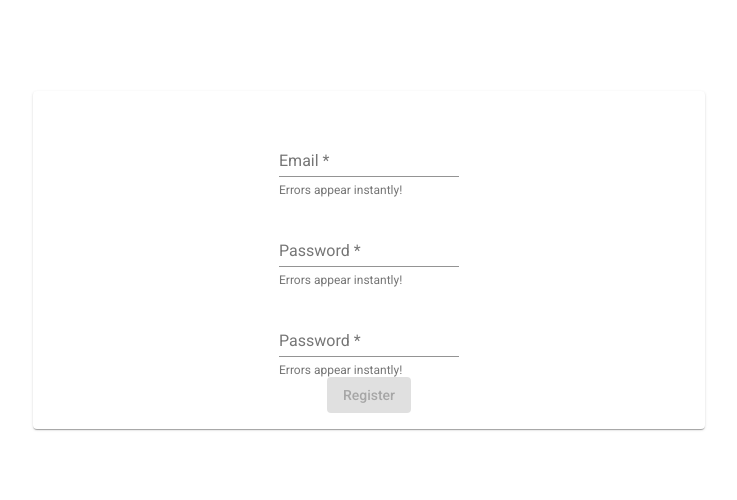
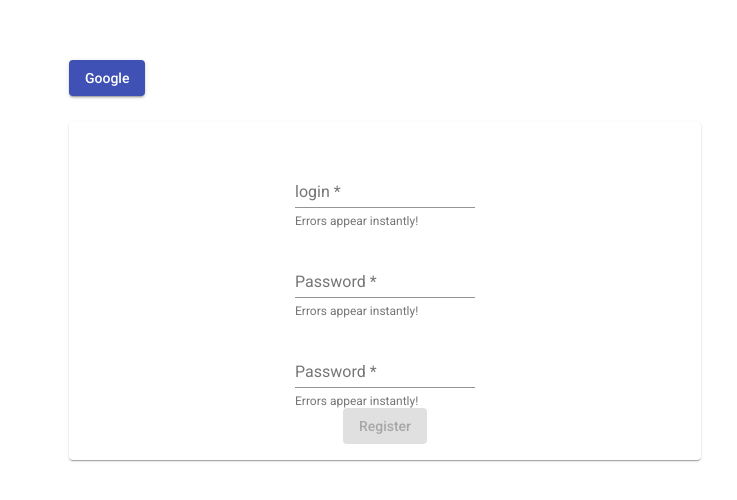
Before and after one commit to VasonSubotin/cr-project-front-end, an Angular app: page /registration in a window 1280 px wide. Shown: the part 140-640 px from the top of the page, without its empty margins (271-1008 px from the left). Built offline with nearby package versions, Linux system fonts and the light colour scheme.

Commit message:
add google request

```diff
--- a/src/app/components/enrollment/enrollment.component.html
+++ b/src/app/components/enrollment/enrollment.component.html
@@ -1,5 +1,5 @@
 <div class="flex-block flex-block--center">
-  <mat-card class="width-50">
+  <mat-card class="width-50 max-width--600">
     <mat-card-header>
     <mat-card-title>
       You have not added your car yet
--- a/src/app/components/enrollment/enrollment.component.ts
+++ b/src/app/components/enrollment/enrollment.component.ts
@@ -17,13 +17,4 @@ export class EnrollmentComponent {
               private router: Router) {
   }
 
-
-
-
-
-  onSubmit() {
-
-
-  }
-
 }
--- a/src/app/components/login/login.component.html
+++ b/src/app/components/login/login.component.html
@@ -1,8 +1,9 @@
-
-
 <div class="flex-block flex-block--center">
-<mat-card class="width-50">
-  <form #UserLogin="ngForm" class="example-form flex-block flex-block--center flex-block--column" [formGroup]=myGroup (ngSubmit)="onSubmit()">
+  <div class="vertical-container max-width--600">
+    <button mat-raised-button color="primary" (click)="authByGoogle()">Google</button>
+    <mat-card class="width-100 max-width--600">
+      <form #UserLogin="ngForm" class="example-form flex-block flex-block--center flex-block--column"
+            [formGroup]=myGroup (ngSubmit)="onSubmit()">
 
         <mat-form-field class="input-element margin-top-25">
           <mat-label>Email</mat-label>
@@ -34,5 +35,5 @@
       </form>
     </mat-card>
     <a routerLink="/registration">Registration</a>
-
   </div>
+</div>
--- a/src/app/components/login/login.component.ts
+++ b/src/app/components/login/login.component.ts
@@ -19,10 +19,6 @@ export class MyErrorStateMatcher implements ErrorStateMatcher {
 })
 
 export class LoginComponent implements OnInit {
-  emailFormControl = new FormControl('', [
-    Validators.required,
-    Validators.email,
-  ]);
 
   constructor(private authService: AuthService,
               private router: Router
@@ -30,15 +26,7 @@ export class LoginComponent implements OnInit {
 
   ngOnInit(): void {
   }
-  onSubmit() {
-    const body = {
-      email: this.myGroup.controls['email'].value,
-      password: this.myGroup.controls['password'].value,
-    }
-    this.authService.authenticate(body).pipe(tap((res: any) => {
-      if (res.status === 200) this.router.navigate(['/enrollment']);
-    })).subscribe().unsubscribe();
-  }
+
 
   myGroup = new FormGroup({
     email: new FormControl('', [
@@ -53,4 +41,20 @@ export class LoginComponent implements OnInit {
   matcher = new MyErrorStateMatcher();
 
 
+  onSubmit() {
+    const body = {
+      email: this.myGroup.controls['email'].value,
+      password: this.myGroup.controls['password'].value,
+    }
+    this.authService.authenticate(body).pipe(tap((res: any) => {
+      if (res.status === 200) this.router.navigate(['/enrollment']);
+    })).subscribe().unsubscribe();
+  }
+
+  authByGoogle() {
+    this.authService.googleLogin().pipe(tap((res: any) => {
+      debugger
+      if (res.status === 200) this.router.navigate(['/enrollment']);
+    })).subscribe().unsubscribe();
+  }
 }
--- a/src/app/components/registration/registration.component.html
+++ b/src/app/components/registration/registration.component.html
@@ -1,18 +1,19 @@
-
-
 <div class="flex-block flex-block--center">
-  <mat-card class="width-50">
-    <form #UserLogin="ngForm" class="example-form flex-block flex-block--center flex-block--column" [formGroup]=myGroup (ngSubmit)="onSubmit()">
+  <div class="vertical-container max-width--600">
+    <button mat-raised-button color="primary" (click)="singupByGoogle()">Google</button>
+    <mat-card class="width-100 max-width--600">
+      <form #UserLogin="ngForm" class="example-form flex-block flex-block--center flex-block--column"
+            [formGroup]=myGroup (ngSubmit)="onSubmit()">
 
         <mat-form-field class="input-element margin-top-25">
-        <mat-label>Email</mat-label>
-        <input matInput formControlName="email" [errorStateMatcher]="matcher"
+          <mat-label>login</mat-label>
+          <input matInput formControlName="login" [errorStateMatcher]="matcher"
                  placeholder="Ex. pat@example.com">
           <mat-hint>Errors appear instantly!</mat-hint>
-        <mat-error *ngIf="myGroup.controls['email'].invalid && myGroup.controls['email'].touched">
+          <mat-error *ngIf="myGroup.controls['login'].invalid && myGroup.controls['login'].touched">
             Please enter a valid email address
           </mat-error>
-        <mat-error *ngIf="myGroup.controls['email'].hasError('required')">
+          <mat-error *ngIf="myGroup.controls['login'].hasError('required')">
             Email is <strong>required</strong>
           </mat-error>
         </mat-form-field>
@@ -33,7 +34,7 @@
         <mat-form-field class="input-element margin-top-25">
           <mat-label>Password</mat-label>
           <input matInput formControlName="confirmPass" [errorStateMatcher]="matcher"
-               placeholder="******" >
+                 placeholder="******">
           <mat-hint>Errors appear instantly!</mat-hint>
           <mat-error *ngIf="myGroup.controls['confirmPass'].touched">
             Please enter a valid password
@@ -42,8 +43,10 @@
             Your password and confirmation password <strong>do not match is</strong>
           </mat-error>
         </mat-form-field>
-      <button mat-raised-button color="primary" [disabled]="!UserLogin.form.valid || checkPasswords()">Register</button>
+        <button mat-raised-button color="primary" [disabled]="!UserLogin.form.valid || checkPasswords()">Register
+        </button>
 
       </form>
     </mat-card>
   </div>
+</div>
--- a/src/app/components/registration/registration.component.ts
+++ b/src/app/components/registration/registration.component.ts
@@ -25,9 +25,8 @@ export class RegistrationComponent {
   }
 
   myGroup = new FormGroup({
-    email: new FormControl('', [
-      Validators.required,
-      Validators.email]),
+    login: new FormControl('', [
+      Validators.required]),
     password: new FormControl('', [
       Validators.required,
     ]),
@@ -42,15 +41,19 @@ export class RegistrationComponent {
 
   onSubmit() {
     const body = {
-      email: this.myGroup.controls['email'].value,
+      login: this.myGroup.controls['login'].value,
       password: this.myGroup.controls['password'].value,
     };
     this.authService.singUp(body).pipe(tap((res: any) => {
       if (res.status === 201) this.router.navigate(['/login']);
     })).subscribe().unsubscribe();
-
   }
-
+  singupByGoogle () {
+    this.authService.googleLogin().pipe(tap((res: any) => {
+      debugger
+      if (res.status === 200) this.router.navigate(['/enrollment']);
+    })).subscribe().unsubscribe();
+  }
   checkPasswords() {
     return this.myGroup.controls['confirmPass'].value !== this.myGroup.controls['password'].value
   }
--- a/src/app/services/auth.service.ts
+++ b/src/app/services/auth.service.ts
@@ -16,7 +16,7 @@ export class AuthService {
   authenticate(body) {
     return this.http.post(`${this.apiConstants.apiUrl}${this.apiConstants.authenticate}`, body,  {observe: 'response'})
   }
-  googleLogin(body) {
-    return this.http.post(`${this.apiConstants.apiUrl}${this.apiConstants.signupGoogle}`, body).subscribe(res=> console.log(res))
+  googleLogin() {
+    return this.http.get(`${this.apiConstants.apiUrl}${this.apiConstants.signupGoogle}`)
   }
 }
--- a/src/styles.css
+++ b/src/styles.css
@@ -38,8 +38,22 @@ body {
 .width-50 {
   width: 50%;
 }
+.width-100 {
+  width: 100%;
+}
+.max-width--600 {
+  max-width: 600px;
+}
 .enrollment-container {
   display: flex !important;
   justify-content: space-evenly;
   height: 200px;
 }
+.vertical-container {
+  width: 100%;
+  height: 400px;
+  align-items: start;
+  justify-content: space-between;
+  display: flex;
+  flex-direction: column;
+}
```
Lines whose indentation alone changed are shown as unchanged.
